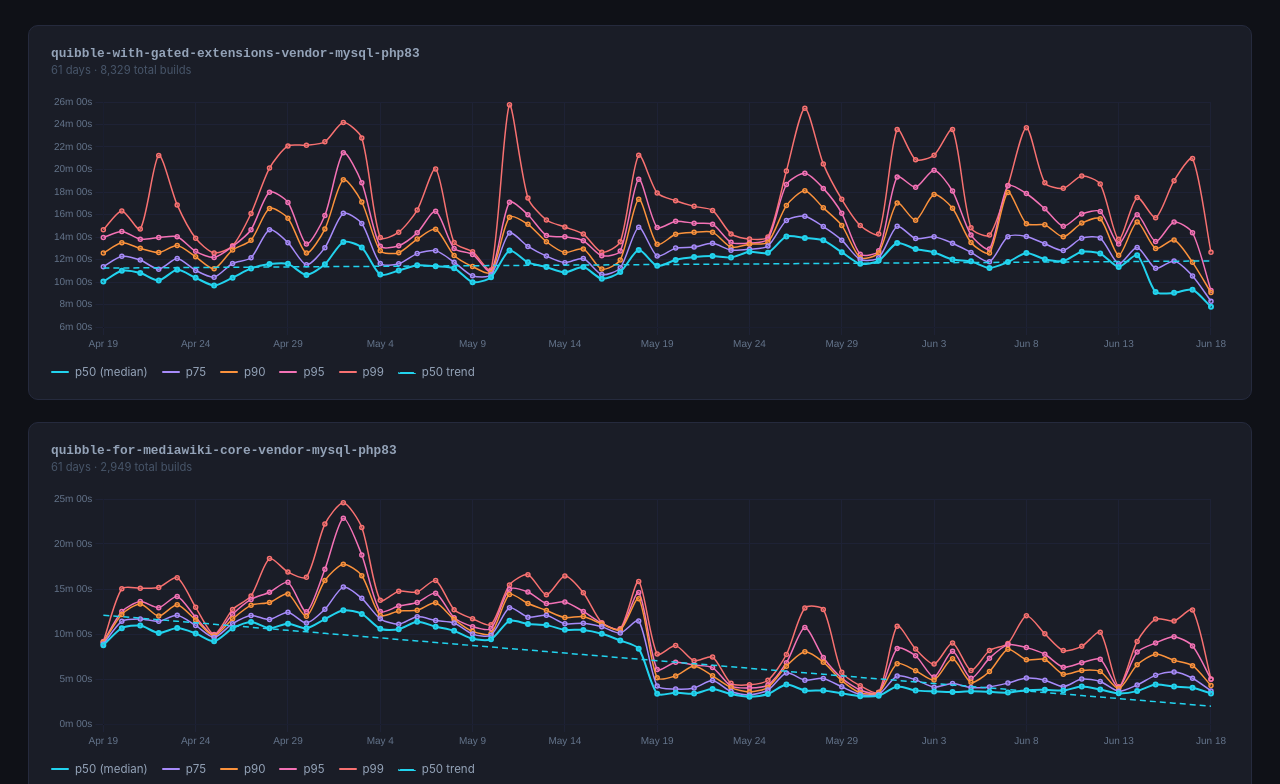
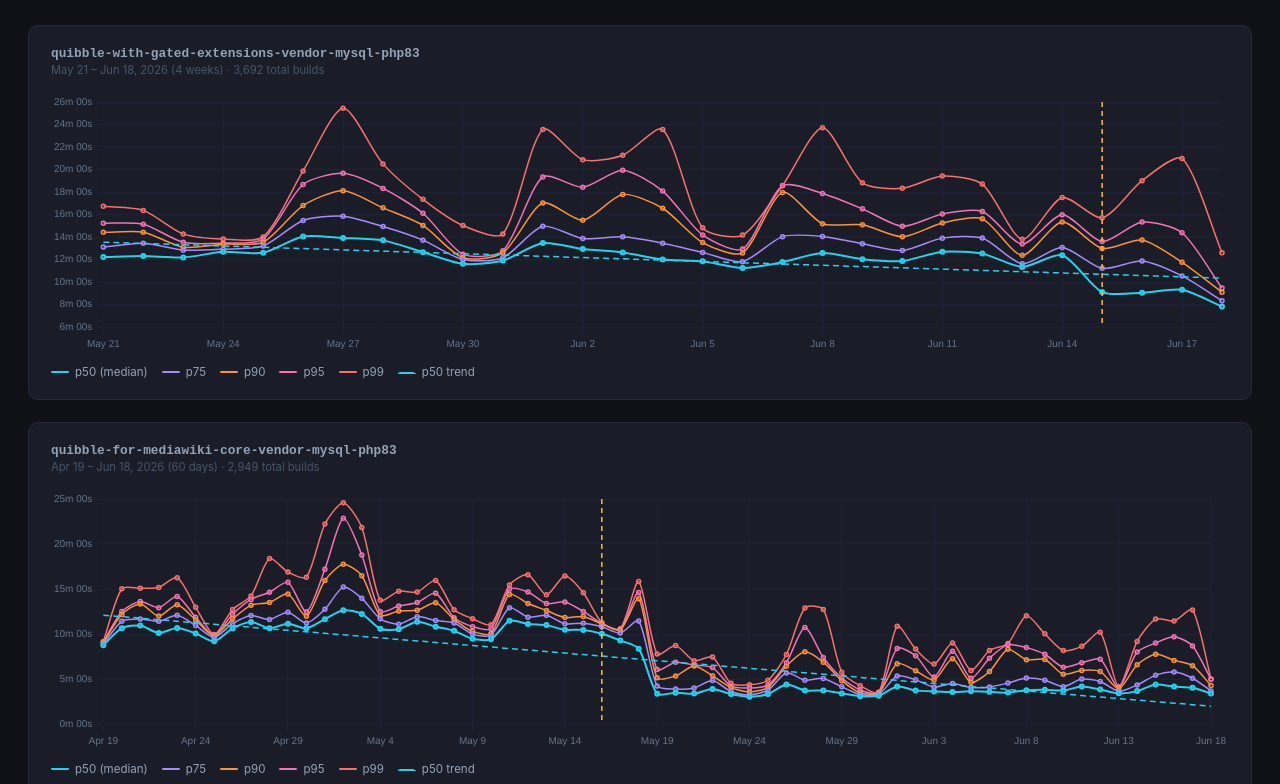
Before and after one commit to leviferreira/ci-runs-trends-june-2026, a plain HTML site: page index.html in a window 1280 px wide. Shown: the part 68-852 px from the top of the page. Drawn offline with nearby package versions, Linux system fonts and the light colour scheme.

Commit message:
Add reference line and change time periods

```diff
--- a/index.html
+++ b/index.html
@@ -1,9 +1,10 @@
+
 <!DOCTYPE html>
 <html lang="en">
 <head>
 <meta charset="UTF-8">
 <meta name="viewport" content="width=device-width, initial-scale=1.0">
-<title>CI Job Duration Percentiles — Last 60 Days</title>
+<title>CI Job Duration Percentiles</title>
 <script src="https://cdnjs.cloudflare.com/ajax/libs/Chart.js/4.4.1/chart.umd.min.js"></script>
 <style>
   * { box-sizing: border-box; margin: 0; padding: 0; }
@@ -35,9 +36,7 @@
     display: flex; align-items: center; gap: 6px;
     font-size: 0.72rem; color: #94a3b8;
   }
-  .legend-line {
-    width: 18px; height: 2px; border-radius: 2px;
-  }
+  .legend-line { width: 18px; height: 2px; border-radius: 2px; }
   .legend-line.dashed {
     background: none;
     border-top: 2px dashed;
@@ -49,7 +48,7 @@
 <body>
 
 <h1>CI Job Duration Percentiles</h1>
-<p class="subtitle">Apr 19 – Jun 18, 2026 · Successful builds only · Dashed line = p50 linear trend</p>
+<p class="subtitle">Successful builds only · Dashed line = p50 linear trend</p>
 
 <div id="panels"></div>
 
@@ -57,39 +56,9 @@
 const JOBS = [
   {
     name: 'quibble-with-gated-extensions-vendor-mysql-php83',
+    range: 'May 21 – Jun 18, 2026 (4 weeks)',
+    refDate: '2026-06-15',
     csv: `day,cnt,p50,p75,p90,p95,p99
-2026-04-19,44,602.0745,681.7455,754.2782000000001,837.1050000000001,878.6390299999999
-2026-04-20,175,659.731,737.093,808.9236,869.7662999999995,979.0467
-2026-04-21,205,648.181,717.357,779.4736,828.5798,882.2156400000001
-2026-04-22,118,608.1289999999999,668.34025,756.9284,836.9848999999998,1274.8343999999997
-2026-04-23,215,664.756,725.462,794.1646,841.6579999999999,1011.1369399999992
-2026-04-24,124,622.081,661.608,734.3063,763.51995,833.0802299999998
-2026-04-25,30,581.605,625.97325,670.6268000000001,730.6819999999999,754.9730500000001
-2026-04-26,25,623.329,698.859,771.1104,789.6228,793.0896
-2026-04-27,213,672.522,729.093,823.2950000000001,878.8151999999999,965.178
-2026-04-28,271,695.816,879.0015000000001,992.645,1078.9505,1207.8104
-2026-04-29,240,696.684,809.792,940.4193,1024.2387999999996,1325.7591899999998
-2026-04-30,116,637.7059999999999,691.631,754.124,802.8535,1329.431049999997
-2026-05-01,211,694.249,783.096,882.435,954.9255,1347.8434
-2026-05-02,269,813.043,966.268,1145.5520000000001,1289.9731999999997,1450.3049999999998
-2026-05-03,163,783.992,911.7895,1026.7168000000001,1129.3783000000003,1367.90322
-2026-05-04,93,639.401,698.267,766.3073999999999,790.9036,836.6791599999999
-2026-05-05,117,660.891,696.822,756.0970000000001,793.7519999999998,865.8018
-2026-05-06,189,689.131,751.524,828.9372,862.2134,983.7980800000001
-2026-05-07,168,684.1434999999999,767.2735,881.3406000000001,977.47445,1202.69094
-2026-05-08,96,673.473,705.9605,741.6485,779.0825,810.6882499999999
-2026-05-09,22,599.2265,632.8145,682.245,746.9730999999999,761.6822999999999
-2026-05-10,29,625.638,638.136,649.2048,656.9338,664.3642
-2026-05-11,180,767.64,861.3305,945.4621999999999,1025.4414,1544.796990000001
-2026-05-12,189,704.708,789.685,907.5030000000002,958.67,1048.53112
-2026-05-13,150,679.4615,738.0465,814.5325999999999,848.2665999999999,930.4766299999995
-2026-05-14,118,651.5035,703.1922500000001,757.2121,840.8321999999997,893.00493
-2026-05-15,154,679.9390000000001,725.0445,776.3195000000001,820.07845,855.5130800000001
-2026-05-16,30,617.3395,639.60575,668.8383000000001,740.09675,759.2872500000001
-2026-05-17,30,652.9765,675.35525,717.6611,765.3537999999999,814.23548
-2026-05-18,266,770.238,891.3635,1041.544,1148.1535000000001,1275.3517000000004
-2026-05-19,224,686.136,738.16825,800.7091,890.6765999999999,1074.93692
-2026-05-20,164,717.4735000000001,780.7104999999999,854.5840000000004,924.0077,1033.50113
 2026-05-21,220,732.7815,786.142,865.1007999999999,913.4714499999997,1003.4023
 2026-05-22,157,738.452,806.526,865.8542,908.2871999999998,981.8389999999999
 2026-05-23,62,730.989,769.80125,785.5596999999999,811.4546499999999,856.5565600000001
@@ -118,10 +87,12 @@ const JOBS = [
 2026-06-15,181,546.358,672.7,778.964,815.661,942.6045999999992
 2026-06-16,244,542.0395,712.29925,823.8337,919.5409,1140.27677
 2026-06-17,181,558.804,632.624,704.741,862.648,1258.3352
-2026-06-18,46,467.41650000000004,497.33975,543.574,554.59825,758.5061499999993`
+2026-06-18,47,469.101,499.8325,545.755,567.3532,756.1020199999998`
   },
   {
     name: 'quibble-for-mediawiki-core-vendor-mysql-php83',
+    range: 'Apr 19 – Jun 18, 2026 (60 days)',
+    refDate: '2026-05-16',
     csv: `day,cnt,p50,p75,p90,p95,p99
 2026-04-19,6,525.5554999999999,533.59625,542.884,547.052,550.3864
 2026-04-20,63,639.105,684.768,730.6628000000001,749.5202,901.69748
@@ -187,7 +158,92 @@ const JOBS = [
   },
   {
     name: 'quibble-with-gated-extensions-selenium-php83',
+    range: 'Jan 1 – Jun 18, 2026',
+    refDate: '2026-02-26',
     csv: `day,cnt,p50,p75,p90,p95,p99
+2026-01-04,2,1280.81,1281.365,1281.698,1281.809,1281.8978
+2026-01-05,84,1346.509,1399.4555,1458.6139,1505.2692,1574.7692299999999
+2026-01-08,40,1386.3575,1444.7055,1508.0881,1564.5863,1640.0885
+2026-01-09,105,1366.863,1450.659,1526.2156000000002,1576.5816,1650.9003999999998
+2026-01-15,37,1392.812,1447.838,1508.5228,1549.8715999999995,1647.65496
+2026-01-16,79,1339.932,1427.0635,1475.312,1507.11,1586.6870199999998
+2026-01-19,25,1398.256,1478.455,1594.8964,1705.4779999999996,1787.15932
+2026-01-20,109,1378.061,1457.252,1543.9094,1596.148,1638.5724
+2026-01-27,78,1479.5835,1572.9985,1642.5495999999998,1688.0807499999999,1748.81144
+2026-02-02,68,1454.103,1522.4535,1599.9884,1627.3309,1743.8984199999998
+2026-02-05,150,1483.0335,1565.3205,1629.9078,1687.58865,1777.35324
+2026-02-06,103,1414.958,1477.5275000000001,1538.3752,1553.9607999999998,1612.80274
+2026-02-07,47,1361.738,1453.5805,1502.6818,1520.1220999999998,1607.89402
+2026-02-08,61,1399.013,1486.528,1530.952,1612.471,1643.1476
+2026-02-09,127,1491.016,1575.5535,1686.8244000000002,1922.7082999999996,2076.27156
+2026-02-10,119,1448.768,1543.7815,1612.2288,1658.9364,1715.8011999999997
+2026-02-11,150,1489.81,1580.0855,1653.6425,1698.3595,1759.92932
+2026-02-12,153,1529.428,1648.832,1734.117,1808.8226,1954.0692799999995
+2026-02-13,158,1482.643,1581.39625,1646.9831,1670.69865,1774.3882200000003
+2026-02-14,28,1379.296,1465.36325,1539.5027,1579.5155,1599.7504000000001
+2026-02-15,25,1403.466,1454.971,1499.1042,1560.9989999999998,1602.69328
+2026-02-16,152,1481.212,1549.58675,1628.9774,1663.3326,1707.0113900000001
+2026-02-17,189,1462.391,1537.762,1667.3322,1736.3901999999998,1940.5560400000002
+2026-02-18,211,1566.386,1672.308,1750.462,1784.0410000000002,1850.0327
+2026-02-19,241,1543.508,1633.491,1745.348,1798.727,1958.1869999999997
+2026-02-20,166,1418.374,1525.66975,1633.0104999999999,1710.9562500000002,1821.8705
+2026-02-21,62,1357.7675,1437.654,1509.0222,1602.6989999999998,1620.4238400000002
+2026-02-22,58,1395.526,1463.6840000000002,1507.4388000000001,1549.2989499999999,1598.13432
+2026-02-23,207,1462.017,1553.6100000000001,1628.199,1669.5445,1801.50978
+2026-02-24,205,1452.135,1532.647,1650.727,1697.0895999999998,2788.7832400000025
+2026-02-25,144,1407.8020000000001,1520.2830000000001,1660.258,1745.7701,2728.3557499999984
+2026-02-26,138,1307.366,1465.85375,1585.3813,1648.2214,1684.50812
+2026-02-27,185,946.031,1016.084,1105.271,1154.2698,1331.15176
+2026-02-28,59,869.21,911.4335000000001,937.0412,967.7779999999999,1003.17322
+2026-03-01,93,897.07,949.098,1008.9663999999999,1033.6594,1117.25308
+2026-03-02,225,931.895,997.752,1054.2074,1119.5672,1192.15296
+2026-03-03,240,892.5605,963.32025,1025.61,1061.8342,1174.1698199999994
+2026-03-04,204,858.378,922.9235000000001,980.9037000000001,1015.48355,1104.73753
+2026-03-05,230,872.738,923.8365,974.569,1005.0381,1079.0557400000002
+2026-03-06,207,832.383,879.8235,928.1840000000001,951.7117,1032.87124
+2026-03-07,35,744.851,785.7895,819.9342,869.0151999999998,929.3946799999999
+2026-03-08,28,758.485,826.2094999999999,879.0704999999999,896.84205,907.90879
+2026-03-09,259,861.524,935.0415,987.9786000000001,1018.6547,1106.41808
+2026-03-10,295,855.632,934.207,979.8138,1010.0396000000001,2205.6681200000003
+2026-03-11,255,821.122,897.0835,962.0763999999999,983.4319,1118.2384200000001
+2026-03-12,184,800.5395000000001,864.44725,915.0581999999999,965.30945,996.0755899999999
+2026-03-13,271,884.142,942.403,997.608,1037.307,1110.2698000000003
+2026-03-14,165,851.588,915.343,960.029,1001.8245999999999,1043.7647599999998
+2026-03-15,109,857.208,901.66,970.6938,1023.4047999999997,1134.7835599999999
+2026-03-16,236,882.755,952.2115,1027.4254999999998,1076.1555,1138.32495
+2026-03-17,266,811.3655,873.337,937.0445,977.8117500000001,1025.4354500000006
+2026-03-18,252,784.477,844.4045,912.2183,961.3629,1056.3975
+2026-03-19,150,778.928,847.42975,912.4908,954.8295499999998,994.0713499999999
+2026-03-20,155,791.309,850.113,911.6218,933.9477999999999,994.9614
+2026-03-21,36,769.306,815.55375,878.418,959.60725,1009.1475499999999
+2026-03-22,121,812.987,878.72,959.893,1050.389,1095.4392
+2026-03-23,194,811.156,889.8615,992.6257000000004,1045.8382,1223.6985999999993
+2026-03-24,190,794.5675,858.1202499999999,938.9643,968.07645,1138.7687899999842
+2026-03-25,219,808.749,866.017,910.6824,961.6374999999999,1030.09572
+2026-03-26,207,822.249,882.391,945.5062,981.763,1056.25652
+2026-03-27,139,792.553,858.2280000000001,910.2330000000001,938.7509,978.31002
+2026-03-28,28,730.3095000000001,778.46675,855.4498,873.95635,876.90062
+2026-03-29,84,760.3430000000001,814.83375,859.8297,886.64135,932.8598999999999
+2026-03-30,166,797.4970000000001,855.502,904.587,933.71375,993.4015499999999
+2026-03-31,174,763.784,819.68225,874.7468,893.0283,939.96209
+2026-04-01,166,787.5264999999999,840.705,911.3975,959.78225,2221.6017999999985
+2026-04-02,116,778.922,856.76475,911.1075000000001,948.8625,1008.90855
+2026-04-03,74,723.8175000000001,801.1075,858.7280000000001,875.4799499999999,915.6752299999999
+2026-04-04,44,692.8515,739.3545,790.7741000000001,805.62535,840.57832
+2026-04-05,35,679.203,765.5535,827.4612,838.8608999999999,849.45818
+2026-04-06,84,747.8805,804.6225000000001,845.395,890.55895,960.0075400000001
+2026-04-07,178,736.3430000000001,777.41525,827.7560000000001,856.2121,946.28402
+2026-04-08,209,742.853,806.103,864.8138,913.6566,991.5917199999999
+2026-04-09,199,608.412,686.0029999999999,755.503,802.2676,936.8650000000008
+2026-04-10,140,551.6355,612.3077499999999,670.6297000000001,742.38065,800.7730699999997
+2026-04-11,30,535.815,596.56325,627.8983,659.9512499999998,689.00122
+2026-04-12,19,502.619,513.7035000000001,519.0382,528.4454999999999,556.5147000000001
+2026-04-13,223,566.083,616.7,662.9214000000001,716.019,843.61616
+2026-04-14,223,553.245,594.5155,645.1859999999999,709.6247999999998,817.88202
+2026-04-15,253,565.359,625.978,726.3824000000001,799.833,868.2580399999999
+2026-04-16,186,557.8595,612.0595,680.7615000000001,739.9775,819.6729500000001
+2026-04-17,178,572.987,607.8105,647.3723,706.2006000000001,789.85031
+2026-04-18,37,533.0,564.489,589.04,603.2587999999998,644.3228
 2026-04-19,44,554.2239999999999,604.7935,703.6043000000002,806.9217500000001,853.31458
 2026-04-20,188,587.7615000000001,631.6754999999999,690.7581,728.1993000000001,808.1366399999999
 2026-04-21,209,599.609,652.644,705.8848,730.992,802.8485599999998
@@ -248,7 +304,7 @@ const JOBS = [
 2026-06-15,194,602.931,694.28575,809.033,909.3210999999999,1013.7817599999996
 2026-06-16,249,647.412,785.348,908.5552000000002,990.6256,1187.4666000000002
 2026-06-17,187,590.568,657.447,773.9396,1035.9993,1302.1709199999991
-2026-06-18,43,536.0,590.0645,638.1254,666.9113,689.50212`
+2026-06-18,47,535.925,585.7395,633.6842,666.6679,688.99956`
   }
 ];
 
@@ -279,7 +335,6 @@ function fmtSecs(secs) {
   return `${m}m ${s.toString().padStart(2, '0')}s`;
 }
 
-// Linear regression over {x: index, y: value} pairs → returns array of fitted y values
 function linreg(values) {
   const n = values.length;
   let sumX = 0, sumY = 0, sumXY = 0, sumX2 = 0;
@@ -292,7 +347,8 @@ function linreg(values) {
   return values.map((_, i) => +(intercept + slope * i).toFixed(4));
 }
 
-function renderChart(canvasId, rows) {
+function renderChart(canvasId, rows, refDate) {
+  const refIdx = refDate ? rows.findIndex(r => r.day === refDate) : -1;
   const labels = rows.map(r => {
     const d = new Date(r.day + 'T00:00:00Z');
     return d.toLocaleDateString('en-US', { month: 'short', day: 'numeric', timeZone: 'UTC' });
@@ -314,7 +370,6 @@ function renderChart(canvasId, rows) {
     order: 2,
   }));
 
-  // Trend line for p50
   datasets.push({
     label: 'p50 trend',
     data: trendVals,
@@ -327,14 +382,30 @@ function renderChart(canvasId, rows) {
     fill: false,
     spanGaps: true,
     order: 1,
-    segment: {
-      borderDash: () => [6, 4],
-    },
   });
+
+  const refLinePlugin = {
+    id: 'refLine',
+    afterDraw(chart) {
+      if (refIdx < 0) return;
+      const { ctx, scales: { x, y } } = chart;
+      const xPos = x.getPixelForValue(refIdx);
+      ctx.save();
+      ctx.beginPath();
+      ctx.setLineDash([5, 4]);
+      ctx.strokeStyle = '#fbbf24';
+      ctx.lineWidth = 1.5;
+      ctx.moveTo(xPos, y.top);
+      ctx.lineTo(xPos, y.bottom);
+      ctx.stroke();
+      ctx.restore();
+    }
+  };
 
   new Chart(document.getElementById(canvasId), {
     type: 'line',
     data: { labels, datasets },
+    plugins: [refLinePlugin],
     options: {
       responsive: true,
       maintainAspectRatio: false,
@@ -346,6 +417,7 @@ function renderChart(canvasId, rows) {
             font: { size: 10 },
             maxTicksLimit: 14,
             maxRotation: 0,
+            callback: (val, idx) => idx === refIdx ? '' : labels[idx],
           },
           grid: { color: '#1e2235' },
         },
@@ -391,7 +463,7 @@ JOBS.forEach(job => {
   panel.className = 'job-panel';
   panel.innerHTML = `
     <div class="job-title">${job.name}</div>
-    <div class="job-meta">${rows.length} days · ${rows.reduce((a, r) => a + r.cnt, 0).toLocaleString()} total builds</div>
+    <div class="job-meta">${job.range} · ${rows.reduce((a, r) => a + r.cnt, 0).toLocaleString()} total builds</div>
     <div class="chart-wrap"><canvas id="c-${id}"></canvas></div>
     <div class="legend">
       ${PERCENTILES.map(p => `
@@ -406,7 +478,7 @@ JOBS.forEach(job => {
     </div>
   `;
   panelsEl.appendChild(panel);
-  renderChart(`c-${id}`, rows);
+  renderChart(`c-${id}`, rows, job.refDate);
 });
 </script>
 </body>
```
